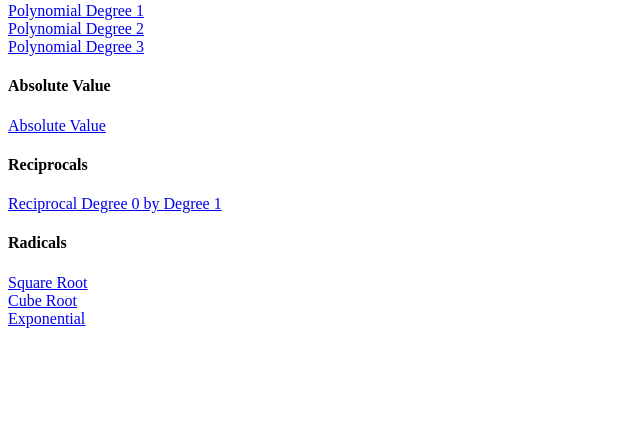
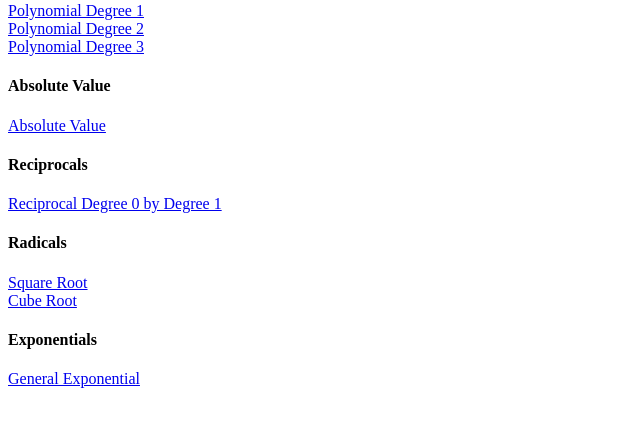
Before and after one commit to lumpofice/math_website, a Flask app: page / in a window 1280 px wide. Shown: the part 346-773 px from the top of the page, without its empty margins (0-640 px from the left). Run offline with Flask 2, Linux system fonts and the light colour scheme.

Commit message:
fixing some cosmetic issues and one functional issue in the general exponential transform function

```diff
--- a/app/forms.py
+++ b/app/forms.py
@@ -125,7 +125,7 @@ class AbsoluteValueTransformForm(FlaskForm):
     submit = SubmitField('Show Graph')
 
 
-class ExponentialTransformForm(FlaskForm):
+class GeneralExponentialTransformForm(FlaskForm):
     base = FloatField('Choose a base between 0.1 and 3.1',\
     validators=[InputRequired(), NumberRange(0.1, 3.1)])
     horizontal_shift = FloatField('Choose a horizontal shift between -5 and 5',\
--- a/app/routes.py
+++ b/app/routes.py
@@ -10,7 +10,7 @@ from app.reciprocal_degree_0_by_degree_1_transform import\
 ReciprocalDegree0ByDegree1Transform
 from app.square_root_transform import SquareRootTransform
 from app.cube_root_transform import CubeRootTransform
-from app.exponential_transform import ExponentialTransform
+from app.general_exponential_transform import GeneralExponentialTransform
 import numpy as np
 
 
@@ -421,10 +421,10 @@ def cube_root_transform_graph_results():
     title='MassiveDiscipline')
 
 
-@app.route('/exponential_transform',\
+@app.route('/general_exponential_transform',\
 methods=['GET', 'POST'])
-def exponential_transform():
-    form = ExponentialTransformForm()
+def general_exponential_transform():
+    form = GeneralExponentialTransformForm()
 
     if form.validate_on_submit():
 
@@ -444,41 +444,42 @@ def exponential_transform():
                 'a = {} ____ '\
                 'k = {} ____ '\
                 'domain = ({}, {}) ____ '\
-                'range = ({}, {})'\
+                'range = ({}, {}) ____ HA: y = {}'\
                 .format(form.base.data, form.horizontal_shift.data,\
                 form.x_scalar.data,\
                 form.x_reflection.data, form.y_scalar.data,\
                 form.vertical_shift.data, -np.inf, np.inf,\
-                form.vertical_shift.data, np.inf))
+                form.vertical_shift.data, np.inf, form.vertical_shift.data))
 
             elif form.y_scalar.data < 0:
                 flash('B = {} ____ h = {} ____ b = {} ____ c = {} ____ '\
                 'a = {} ____ '\
                 'k = {} ____ '\
                 'domain = ({}, {}) ____ '\
-                'range = ({}, {})'\
-                .format(form.horizontal_shift.data, form.x_scalar.data,\
+                'range = ({}, {}) ____ HA: y = {}'\
+                .format(form.base.data, form.horizontal_shift.data,\
+                form.x_scalar.data,\
                 form.x_reflection.data, form.y_scalar.data,\
                 form.vertical_shift.data, -np.inf, np.inf,\
-                -np.inf, form.vertical_shift.data))
+                -np.inf, form.vertical_shift.data, form.vertical_shift.data))
 
-        exponential_transform = ExponentialTransform()
-        exponential_transform.graph(\
+        general_exponential_transform = GeneralExponentialTransform()
+        general_exponential_transform.graph(\
         form.base.data,\
         form.horizontal_shift.data, form.x_scalar.data, form.x_reflection.data,\
         form.y_scalar.data, form.vertical_shift.data)
 
         return redirect(url_for(\
-        'exponential_transform_graph_results'))
+        'general_exponential_transform_graph_results'))
 
     return render_template(\
-    'exponential_transform.html',\
+    'general_exponential_transform.html',\
     title='MassiveDiscipline',\
     form=form)
 
 
-@app.route('/exponential_transform_graph_results')
-def exponential_transform_graph_results():
+@app.route('/general_exponential_transform_graph_results')
+def general_exponential_transform_graph_results():
     return render_template(\
-    'exponential_transform_graph_results.html',\
+    'general_exponential_transform_graph_results.html',\
     title='MassiveDiscipline')
--- a/app/templates/exponential_transform.html
+++ b/app/templates/general_exponential_transform.html
@@ -1,7 +1,7 @@
 {% extends 'base.html' %}
 
 {% block content %}
-	<h1>Plot A Graph of a Transformed Exponential Function</h1>
+	<h1>Plot A Graph of a Transformed General Exponential Function</h1>
 	<form action='' method='post' novalidate>
 		{{ form.hidden_tag() }}
 		<p>
--- a/app/templates/index.html
+++ b/app/templates/index.html
@@ -42,11 +42,12 @@
 			url_for("cube_root_transform")
 			}}'>
 			Cube Root
-		</a></br>
+		</a>
+		<h4>Exponentials</h4>
 		<a href='{{
-			url_for("exponential_transform")
+			url_for("general_exponential_transform")
 			}}'>
-			Exponential
+			General Exponential
 		</a></br>
 	</div>
 {% endblock %}
```
Also changed, not shown: app/general_exponential_transform.py (renamed from app/exponential_transform.py, +4 -4 lines), app/templates/exponential_transform_graph_results.html (deleted, +0 -10 lines), app/templates/general_exponential_transform_graph_results.html (added, +10 -0 lines), app/static/images/exponential_transform.png (deleted), app/static/images/general_exponential_transform.png (added).
